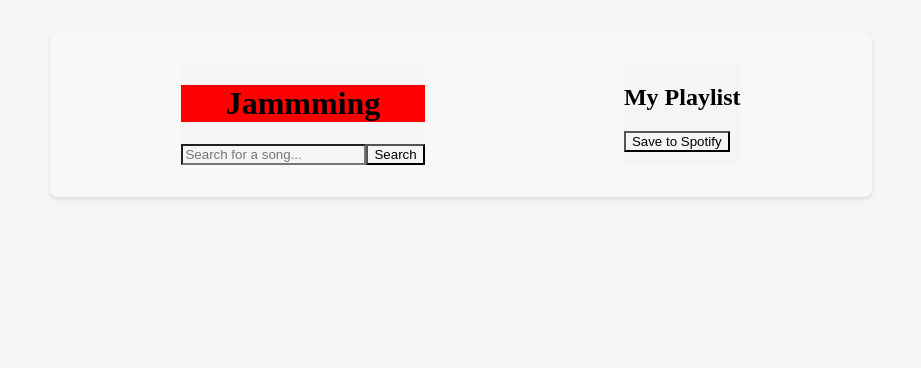
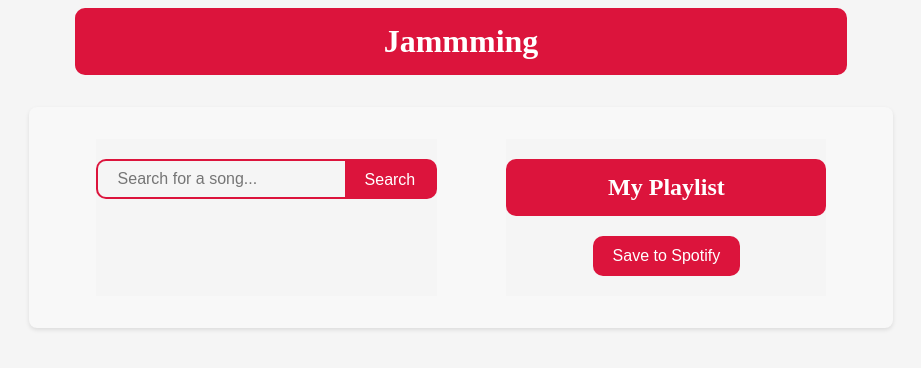
Before and after one commit to AndresAlzateHoyos/Jammming, a React (Vite) app: page / in a window 1280 px wide. Shown: the top 368 px of the page, without its empty margins (179-1100 px from the left). Built offline with nearby package versions, Linux system fonts and the light colour scheme.

Commit message:
Select a color to uniform styles. define a form for the app.

```diff
--- a/src/App/App.jsx
+++ b/src/App/App.jsx
@@ -38,13 +38,15 @@ function App () {
   }
 
   return (
+    <div>
+      <h1 className={styles.jammmingtitle}>Jammming</h1>
       <div
         className={styles.container}
       >
         <div
           className={styles.left}
         >
-      <h1 className={styles.title}>Jammming</h1>
+
           <SearchBar onSearch={handleSearch} />
           <SearchResults results={filteredResults} onAdd={addToPlaylist}/>
         </div>
@@ -54,8 +56,9 @@ function App () {
           <Playlist
             playlist={playlist}
             onRemove={removeFromPlaylist}
-
+            className={styles.playlisttitle}
         />
+        </div>
       </div>
     </div>
   )
--- a/src/App/App.module.css
+++ b/src/App/App.module.css
@@ -5,13 +5,33 @@
     background-color: #f8f8f8;      /* Un gris más claro y agradable */
     margin: 2rem auto;             /* Más espacio vertical y centrado horizontal */
     padding: 2rem;                 /* Más padding para darle aire al contenido */
-    width: 60%;                    /* Ajusta al porcentaje que prefieras */
+    width: 70%;                    /* Ajusta al porcentaje que prefieras */
     max-width: 800px;             /* Para que no crezca demasiado en pantallas grandes */
     border-radius: 8px;           /* Esquinas más redondeadas */
     box-shadow: 0 2px 4px rgba(0, 0, 0, 0.1); /* Sombra sutil para dar profundidad */
   }
 
-  .title {
+  .playlisttitle {
+    box-sizing: border-box;
     text-align: center;
-    background-color: red;
+    background-color: #DC143C;
+    color: #FFFFFF;
+    padding: 15px;
+    width: 100%;
+    border-radius: 10px
   }
+
+  .jammmingtitle {
+    box-sizing: border-box;
+    text-align: center;
+    background-color: #DC143C;
+    color: #FFFFFF;
+    padding: 15px;
+    width: 61%;
+    border-radius: 10px;
+    margin: 0 auto;
+  }
+
+  .right, .left {
+    min-width: 40%;
+  }
--- a/src/Playlist/Playlist.jsx
+++ b/src/Playlist/Playlist.jsx
@@ -1,6 +1,7 @@
 import React, {useState} from 'react';
+import styles from './Playlist.module.css';
 
-function Playlist ({ playlist, onRemove }) {
+function Playlist ({ playlist, onRemove, className }) {
 
     const [playlistName, setPlaylistName] = useState('My Playlist');
     const [isEditing, setIsEditing] = useState(false);
@@ -33,6 +34,7 @@ function Playlist ({ playlist, onRemove }) {
         <div>
         {isEditing ? (
             <input
+            className={styles.playlistName}
             type='text'
             value={playlistName}
             onChange={handleChange}
@@ -40,19 +42,21 @@ function Playlist ({ playlist, onRemove }) {
             onKeyDown={handleKeyDown}
             autoFocus />
         ) : (
-            <h2 onClick={handleNameClick} >{playlistName}</h2>
+            <h2 onClick={handleNameClick} className={className}>{playlistName}</h2>
         )
     }
 
         <ul>
             {playlist.map(el => (
                 <li key={el.id}>
-                    <strong>{el.name}</strong> - {el.author}
-                    <button onClick={() => onRemove(el)}>-</button>
+                    <div className={styles.playlistList}>
+                        <strong>{el.name}</strong> - {el.author}
+                        <button className={styles.removeButton} onClick={() => onRemove(el)}>-</button>
+                    </div>
                 </li>
             ))}
         </ul>
-        <button>Save to Spotify</button>
+        <button className={styles.saveToSpotifyButton}>Save to Spotify</button>
         </div>
     )
 };
--- /dev/null
+++ b/src/Playlist/Playlist.module.css
@@ -0,0 +1,45 @@
+.playlistName {
+    border-radius: 10px;
+    padding: 5px;
+}
+
+.saveToSpotifyButton {
+    display: block;
+    margin: 20px auto;
+    background-color: #DC143C;
+    color: white;
+    border: none;
+    border-radius: 10px;
+    padding: 10px 20px;
+    font-size: 1rem;
+    height: 40px;  /* Fija la altura para que coincida con el SearchBar */
+    cursor: pointer;
+    transition: background-color 0.3s ease;
+    box-sizing: border-box;
+}
+
+.saveToSpotifyButton:hover {
+    background-color: #B01033;
+}
+
+.removeButton {
+    background-color: #DC143C;
+    color: white;
+    display: block;
+    height: 30%;
+    padding: 0.5em;
+    margin: 1em;
+    border-radius: 10px;
+    background-color: #DC143C;
+    color: #FFFFFF;
+    font-size: 1.3em;
+    font-weight: bold;
+  }
+
+  .removeButton:hover {
+    background-color: #B01033; /* Un tono un poco más oscuro en hover */
+  }
+
+  .playlistList {
+    display: flex;
+  }
--- a/src/SearchBar/SearchBar.jsx
+++ b/src/SearchBar/SearchBar.jsx
@@ -1,4 +1,5 @@
 import React, { useState } from 'react';
+import styles from './SearchBar.module.css'
 
 function SearchBar ({onSearch}) {
     const [query, setQuery] = useState('');
@@ -11,14 +12,15 @@ function SearchBar ({onSearch}) {
     return (
         <form>
             <input
+            className={styles.input}
             type='text'
             value={query}
             onChange={handleChange}
             placeholder='Search for a song...'
             ></input>
-            <button>Search</button>
+            <button className={styles.button}>Search</button>
         </form>
     )
 };
 
-export default SearchBar
+export default SearchBar;
--- /dev/null
+++ b/src/SearchBar/SearchBar.module.css
@@ -0,0 +1,37 @@
+form {
+    display: flex;
+    margin: 19.92px auto 19.92px auto;
+    align-items: center; /* Asegura que ambos elementos se alineen verticalmente */
+  }
+
+  .input {
+    flex: 1;
+    border: 2px solid #DC143C;
+    border-right: none; /* Para unir visualmente el input y el botón */
+    border-top-left-radius: 10px;
+    border-bottom-left-radius: 10px;
+    padding: 10px 20px;
+    font-size: 1rem;
+    height: 40px; /* Altura fija para coincidir con el botón de Spotify */
+    box-sizing: border-box;
+    outline: none;
+  }
+
+  .button {
+    background-color: #DC143C;
+    color: white;
+    border: 2px solid #DC143C;
+    border-left: none; /* Para unir visualmente con el input */
+    border-top-right-radius: 10px;
+    border-bottom-right-radius: 10px;
+    padding: 10px 20px;
+    font-size: 1rem;
+    height: 40px; /* Altura fija para igualar al input */
+    cursor: pointer;
+    transition: background-color 0.3s ease;
+    box-sizing: border-box;
+  }
+
+  .button:hover {
+    background-color: #B01033; /* Un tono un poco más oscuro en hover */
+  }
--- a/src/Track/Track.jsx
+++ b/src/Track/Track.jsx
@@ -1,4 +1,5 @@
 import React from 'react';
+import styles from './Track.module.css';
 
 function Track ({ track, onAdd, onRemove, isRemoval }) {
     const handleClick = () => {
@@ -10,12 +11,12 @@ function Track ({ track, onAdd, onRemove, isRemoval }) {
     };
 
     return (
-        <div className='Track'>
+        <div className={`Track ${styles.Track}`}>
             <div className='Track-information'>
                 <h3>{track.name}</h3>
                 <p>{track.author}</p>
             </div>
-            <button className='Track-action' onClick={handleClick}>{isRemoval ? '-' : '+'}</button>
+            <button className={`Track-action ${styles.trackAction}`} onClick={handleClick}>{isRemoval ? '-' : '+'}</button>
         </div>
     )
 };
--- /dev/null
+++ b/src/Track/Track.module.css
@@ -0,0 +1,16 @@
+.Track {
+    display: flex;
+    justify-content: space-between;
+}
+
+.trackAction {
+    display: block;
+    height: 10%;
+    padding: 0.5em;
+    margin: 1em;
+    border-radius: 10px;
+    background-color: #DC143C;
+    color: #FFFFFF;
+    font-size: 1.3em;
+    font-weight: bold;
+}
--- a/src/Tracklist/Tracklist.jsx
+++ b/src/Tracklist/Tracklist.jsx
@@ -1,4 +1,4 @@
-import React, { useState } from 'react';
+import React from 'react';
 import Track from '../Track/Track';
 
 function Tracklist ({ tracks, onAdd, onRemove, isRemoval }) {
```
Lines whose indentation alone changed are shown as unchanged.
